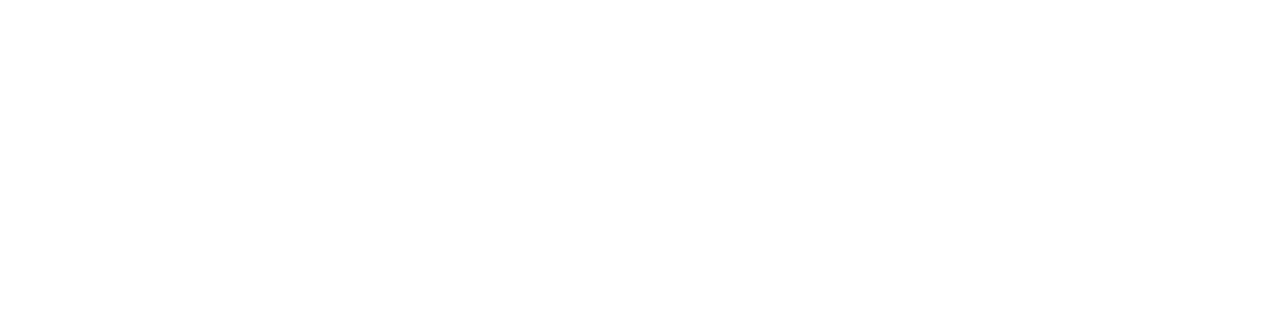
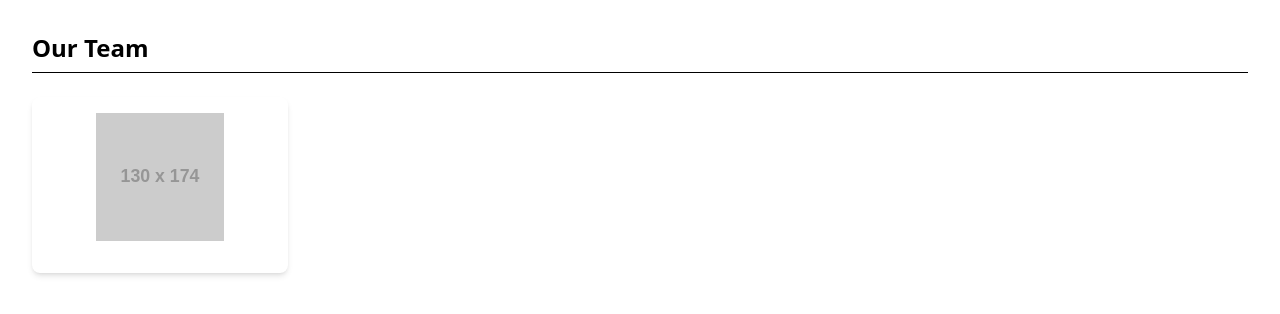
Before and after one commit to tr3yd4n/Test-GFD, a Vue app in the folder gfd-spa/: page / in a window 1280 px wide. Shown: the top 314 px of the page. Built offline with nearby package versions, Linux system fonts and the light colour scheme.

Commit message:
Our Team section
Started adding elements into our team section. Have made a user card component which will be used to loop over the user cards in a grid

```diff
--- a/gfd-spa/src/components/HelloWorld.vue
+++ b/gfd-spa/src/components/HelloWorld.vue
@@ -1,4 +1,5 @@
 <script setup>
+import TeamCard from './TeamCard.vue'
 </script>
 
 
@@ -21,6 +22,19 @@
 
   </div>
   </section>
+
+
+  <!--Our Team Section -->
+  <section class="p-8">
+    <div class="w-full border-b border-black mb-6">
+      <h2 class="text-2xl font-bold pb-2">Our Team</h2>
+    </div>
+    <TeamCard name="Alice Johnson" image="https://placehold.co/130x174" />
+  </section>
+
+
+
+
 </template>
 
 
--- /dev/null
+++ b/gfd-spa/src/components/TeamCard.vue
@@ -0,0 +1,17 @@
+<template>
+  <div class="w-64 p-4 bg-white shadow-md rounded-lg flex flex-col items-center">
+    <img
+      :src="image"
+      :alt="name"
+      class="w-32 h-32 object-cover mb-4"
+    />
+    <!--<h3 class="text-lg font-semibold text-gray-800">{{ name }}</h3>-->
+  </div>
+</template>
+
+<script setup>
+defineProps({
+  name: String,
+  image: String,
+})
+</script>
```
Also changed, not shown: gfd-spa/src/components/UserCard.js (deleted).
